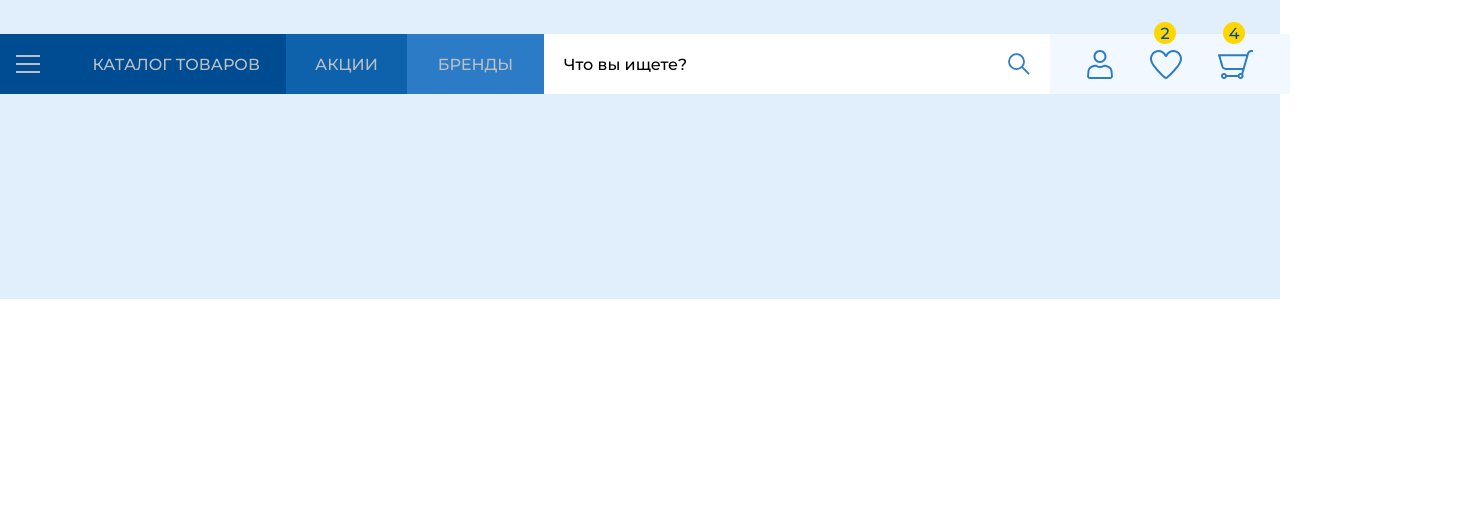
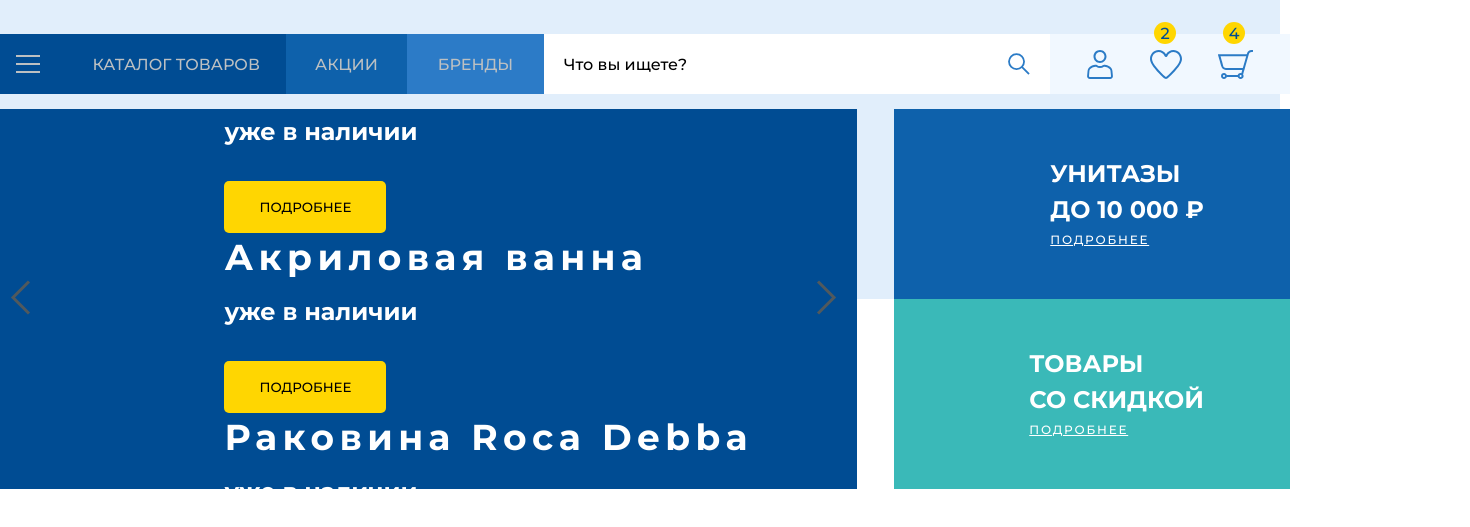
Before and after one commit to BerikKing/GGPromarket, a plain HTML site: page index.html in a window 1280 px wide. Shown: the part 71-598 px from the top of the page, 1470 px wide, since content can reach past the window. Drawn offline with Linux system fonts and the light colour scheme.

Commit message:
Создал 2блок и слайдер

```diff
--- a/css/style.css
+++ b/css/style.css
@@ -11,6 +11,7 @@
     --lightgray: #BCC0C2;
     --black: #000000;
     --white: #ffffff;
+
 }
 * {
     margin: 0;
@@ -165,7 +166,104 @@ nav a {
     height: 22px;
     left: 173px;
     top: -12px;
+
 }
 .menu_bar_account_user, .menu_bar_account_heart, .menu_bar_account_basket {
     display: flex;
 }
+.banner {
+    margin: -190px;
+}
+.banner_wrapper {
+    height: 380px;
+    width: 100%;
+    display: grid;
+    grid-template-areas: "slider slider banner_top"
+                        "slider slider banner_bottom";
+}
+.slider {
+    grid-area: slider;
+    position: relative;
+    background: var(--darkblue);
+    max-width: 867px;
+    overflow: hidden;
+    display: flex;
+    justify-content: flex-end;
+    align-items: center;
+}
+
+/* .slider-container {
+    display: flex;
+
+} */
+.slider_title {
+    font-weight: 700;
+    font-size: 36px;
+    line-height: 48px;
+    letter-spacing: 0.15em;
+    color: var(--white);
+    margin: 0 104px 13px 0;
+}
+.slider_descr {
+    margin-bottom: 31px;
+    font-weight: 700;
+    font-size: 24px;
+    line-height: 36px;
+    color: var(--white);
+}
+.slider_btn {
+    width: 162px;
+    height: 52px;
+    background: var(--yellow);
+    border: none;
+    border-radius: 5px;
+}
+.prev, .next {
+    position: absolute;
+    top: 50%;
+    transform: translateY(-50%);
+    background-color: transparent;
+    border: none;
+    cursor: pointer;
+}
+.prev {
+    left: 20px;
+  }
+
+.next {
+    right: 20px;
+}
+
+.banner_top {
+    grid-area: banner_top;
+    background: var(--blue);
+    max-width: 433px;
+
+}
+
+
+.banner_bottom {
+    grid-area: banner_bottom;
+    background: var(--green);
+    max-width: 433px;
+}
+.banner_top, .banner_bottom {
+    padding-right: 86px;
+    display: flex;
+    justify-content: flex-end;
+    align-items: center;
+}
+.banner_bottom_title, .banner_top_title {
+    font-weight: 700;
+    font-size: 24px;
+    line-height: 36px;
+    color: var(--white);
+}
+.banner_bottom_link, .banner_top_link {
+    margin-top: 13px;
+    font-weight: 500;
+    font-size: 12px;
+    line-height: 24px;
+    letter-spacing: 0.15em;
+    color: var(--white);
+}
--- a/index.html
+++ b/index.html
@@ -78,6 +78,59 @@
       </div>
     </section>
 
+    <section class="banner">
+      <div class="container">
+        <div class="banner_wrapper">
+          <div class="slider">
+            <div class="slider-container">
+              <div class="slider-container_inner">
+                <h1 class="slider_title">
+                  СМЕСИТЕЛИ <br> RAIBER
+                </h1>
+                <div class="slider_descr">уже в наличии</div>
+                <button class="slider_btn">ПОДРОБНЕЕ</button>
+              </div>
+
+              <div class="slider_container_inner">
+                <h1 class="slider_title">
+                  Акриловая ванна
+                </h1>
+                <div class="slider_descr">уже в наличии</div>
+                <button class="slider_btn">ПОДРОБНЕЕ</button>
+              </div>
+
+              <div class="slider_container_inner">
+                <h1 class="slider_title">
+                  Раковина Roca Debba
+                </h1>
+                <div class="slider_descr">уже в наличии</div>
+                <button class="slider_btn">ПОДРОБНЕЕ</button>
+              </div>
+
+            </div>
+            <button class="prev">
+              <img src="/icons/prev.svg" alt="prev">
+            </button>
+            <button class="next">
+              <img src="/icons/next.svg" alt="next">
+            </button>
+          </div>
+          <div class="banner_top">
+            <div class="banner_top_inner">
+              <div class="banner_top_title">УНИТАЗЫ <br> ДО 10 000 ₽</div>
+              <a class="banner_top_link" href="#">ПОДРОБНЕЕ</a>
+            </div>
+          </div>
+          <div class="banner_bottom">
+            <div class="banner_top_inner">
+              <div class="banner_bottom_title">ТОВАРЫ <br> СО СКИДКОЙ</div>
+              <a class="banner_bottom_link" href="#">ПОДРОБНЕЕ</a>
+            </div>
+          </div>
+        </div>
+      </div>
+    </section>
+
     <script src="/js/script.js"></script>
   </body>
 </html>
--- a/js/script.js
+++ b/js/script.js
@@ -0,0 +1,19 @@
+const sliderContainer = document.querySelector('.slider-container');
+const prevBtn = document.querySelector('.prev');
+const nextBtn = document.querySelector('.next');
+let counter = 0;
+const size = sliderContainer.children[0].clientWidth;
+
+nextBtn.addEventListener('click', () => {
+  if (counter < sliderContainer.children.length - 1) {
+    counter++;
+    sliderContainer.style.transform = `translateX(-${size * counter}px)`;
+  }
+});
+
+prevBtn.addEventListener('click', () => {
+  if (counter > 0) {
+    counter--;
+    sliderContainer.style.transform = `translateX(-${size * counter}px)`;
+  }
+});
```
Also changed, not shown: icons/next.svg (added), icons/prev.svg (added).
